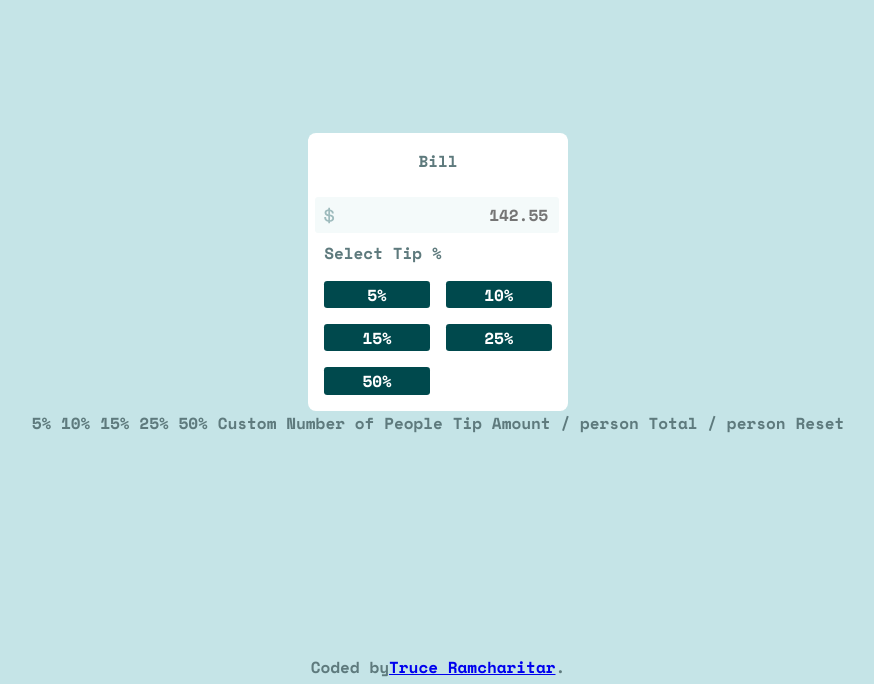
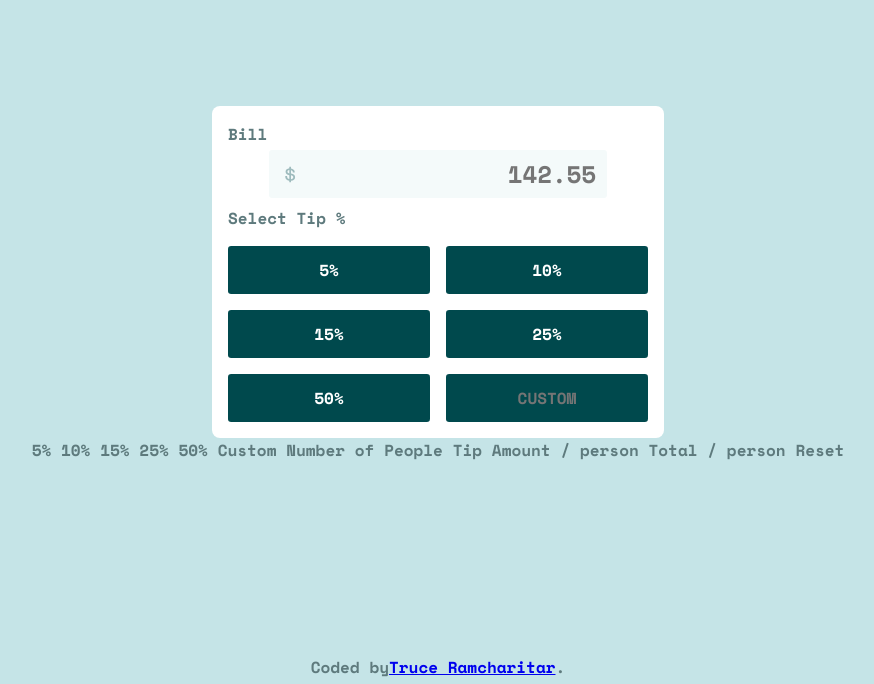
Before and after one commit to DevTruce/splitter-app, a website: page index.html in a window 1280 px wide. Shown: the part 116-800 px from the top of the page, without its empty margins (202-1076 px from the left). Drawn offline with nearby package versions, Linux system fonts and the light colour scheme.

Commit message:
select tip section created

```diff
--- a/index.html
+++ b/index.html
@@ -26,7 +26,7 @@
     <main class="container">
       <div class="tipCalculation">
         <div class="bill">
-          Bill
+          <p class="billText">Bill</p>
           <div class="billInputContainer">
             <img class="billInputSVG" src="src/imgs/icon-dollar.svg" alt="" />
             <input class="billInput" type="text" placeholder="142.55" />
@@ -40,6 +40,11 @@
             <div class="tipPercentButton15P buttonStyles">15%</div>
             <div class="tipPercentButton25P buttonStyles">25%</div>
             <div class="tipPercentButton50P buttonStyles">50%</div>
+            <input
+              type="text"
+              placeholder="CUSTOM"
+              class="tipPercentButtonCustomP buttonStyles"
+            />
           </div>
         </div>
         <div class="numberOfPeople"></div>
--- a/src/sass/_base.scss
+++ b/src/sass/_base.scss
@@ -5,18 +5,17 @@
 *::after {
   padding: 0;
   margin: 0;
+  box-sizing: border-box;
 
   // for bebugging
   // border: 1px solid red;
 }
 
 html {
-  box-sizing: border-box;
   font-size: 100%; // 1rem = 16px
 }
 
 body {
-  box-sizing: border-box;
   min-height: 100vh;
 
   font-family: "Space Mono";
--- a/src/sass/_layout.scss
+++ b/src/sass/_layout.scss
@@ -10,6 +10,7 @@
   background-color: $white;
   padding: 1rem;
   border-radius: $borderRadius-default;
+
   //   width: 100%;
   //   height: 100%;
 }
@@ -28,25 +29,30 @@
   flex-direction: column;
   align-items: center;
 
+  &Text {
+    align-self: flex-start;
+    margin-bottom: -1.2rem;
+    // margin-left: -0.3rem;
+  }
+
   &Input {
     background-color: $very-light-grayish-cyan;
     border: none;
     text-align: right;
     font-family: "Space Mono";
-    font-size: $font-default;
+    font-size: $font-large;
     font-weight: 700;
     color: $very-dark-cyan;
-    height: 1.5rem;
+    height: 3rem;
     width: 100%;
     border: 0.1rem solid transparent;
     border-radius: $borderRadius-small;
     padding: 0.3rem 0.6rem 0.3rem 0.3rem;
-    margin-left: -0.6rem;
 
     &SVG {
       position: relative;
-      top: 2.05rem;
-      //   left: 1rem;
+      top: 2.4rem;
+      left: 1rem;
     }
   }
 }
@@ -63,7 +69,10 @@
   justify-content: center;
   background-color: $very-dark-cyan;
   border-radius: $borderRadius-small;
-  padding: 0.1rem 0.5rem 0.1rem 0.5rem;
+  // padding: 0.1rem 0.5rem 0.1rem 0.5rem;
+  height: 3rem;
+  width: 100%;
+  border: 1px solid transparent;
 }
 
 .tipPercentButton {
@@ -74,20 +83,27 @@
   column-gap: 1rem;
   color: $white;
 
-  //   &5P {
-  //   }
+  // &5P {
+  // }
 
-  //   &10P {
-  //   }
+  // &10P {
+  // }
 
-  //   &15P {
-  //   }
+  // &15P {
+  // }
 
-  //   &25P {
-  //   }
+  // &25P {
+  // }
 
-  //   &50P {
-  //   }
+  // &50P {
+  // }
+
+  &CustomP {
+    text-align: center;
+    font-family: inherit;
+    font-size: inherit;
+    color: inherit;
+  }
 }
 
 // .numberOfPeople {
```
Also changed, not shown: src/css/style.css.
